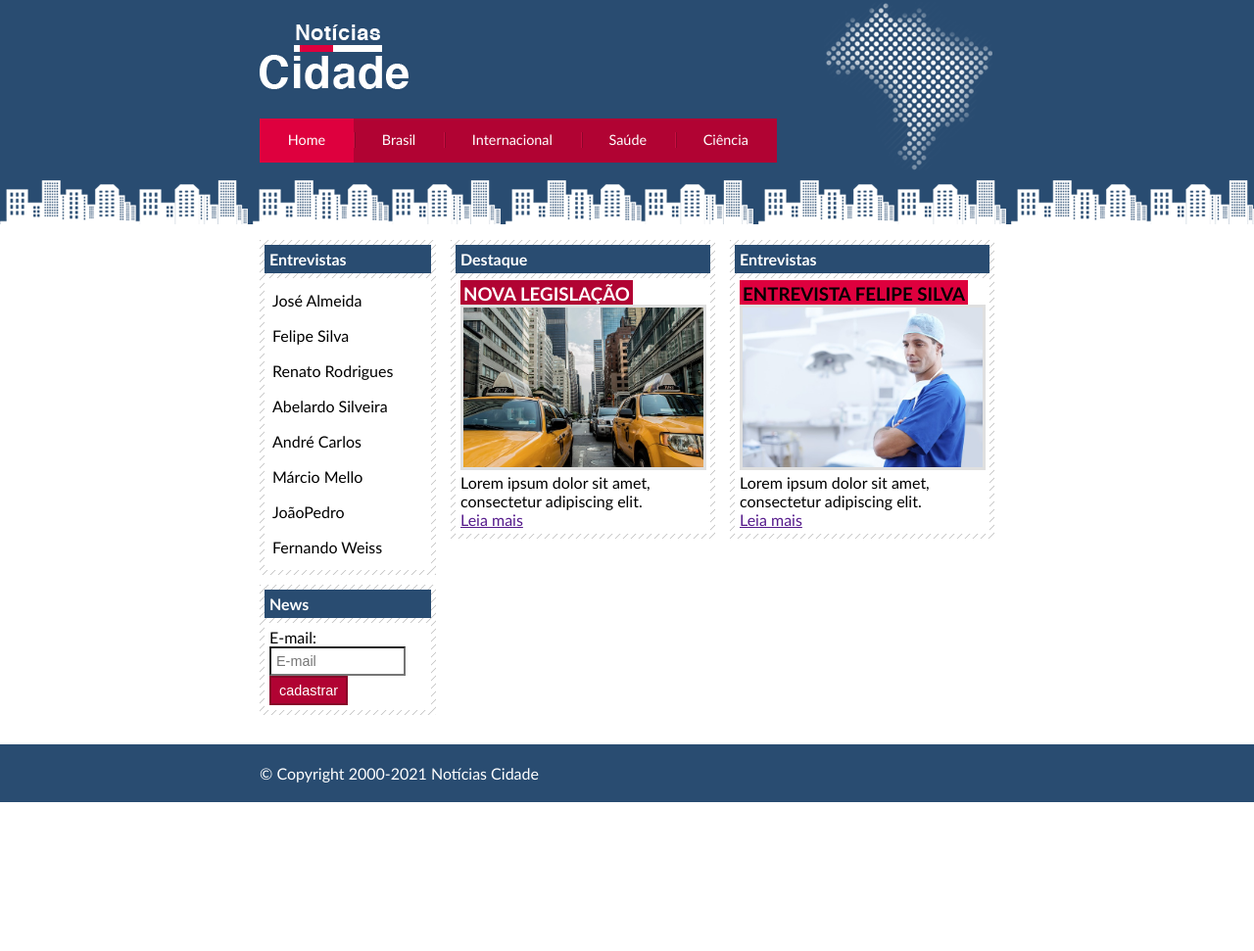
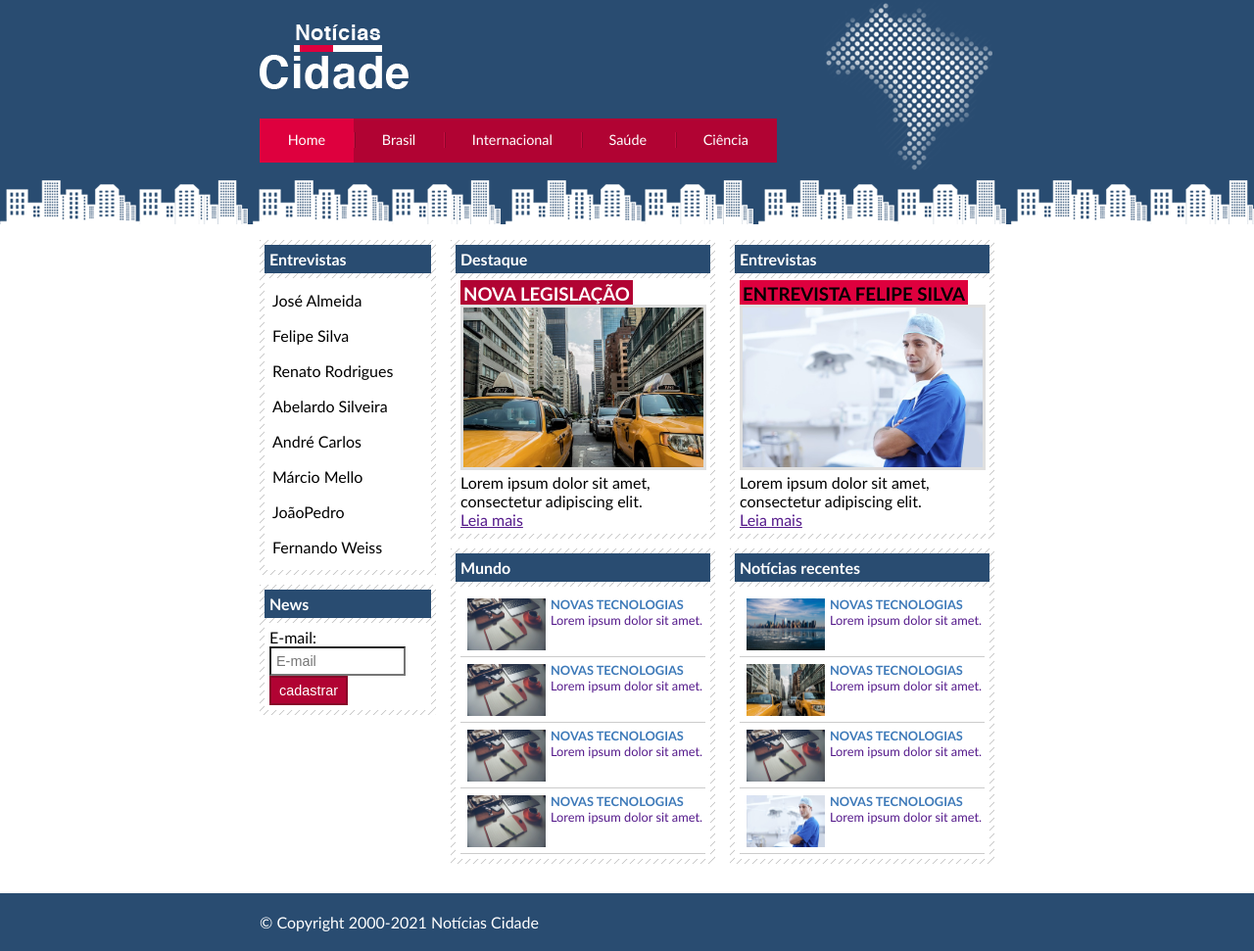
Before and after one commit to leonardodebritto/project-news, a plain HTML site: page index.html in a window 1280 px wide. Shown: the whole page at 98% size. Before the commit the page ends 819 px from the top, so only its background shows below. Drawn offline with Linux system fonts and the light colour scheme.

Commit message:
Finishing the index page

```diff
--- a/css/style.css
+++ b/css/style.css
@@ -189,6 +189,34 @@ h3 {
     background: #de003e;
 }
 
+/*Formating news list*/
+
+#news-list li {
+    padding: 2px;
+    border-bottom: 1px solid #ccc;
+    height: 62px;
+}
+
+#news-list li a img {
+    float: left;
+    margin: 5px;
+}
+
+#news-list li a {
+    text-decoration: none;
+}
+#news-list li a h3 {
+    font-size: 1em;
+    padding: 0;
+    color: #3e7ab9;
+}
+#news-list li a {
+    font-size: 0.8em;
+}
+#news-list li:hover {
+    background: #eee;
+    cursor: pointer;
+}
 
 
 /*Footer*/
--- a/index.html
+++ b/index.html
@@ -37,6 +37,7 @@
         <!--Begining of content section -->
         <div id="content">
 
+            <!--Begining of primary content section -->
             <div id="primary">
                 <div class="box spotlight">
                     <h2>Destaque</h2>
@@ -47,8 +48,47 @@
                         <a href="">Leia mais</a>
                     </div>
                 </div>
+
+                <div class="box">
+                    <h2>Mundo</h2>
+                    <div class="content-box">
+                        <ul id="news-list">
+                            <li>
+                                <a href="">
+                                    <img src="image/tecnologia.jpg" alt="technology" width="80px">
+                                    <h3>Novas tecnologias</h3>
+                                    <p>Lorem ipsum dolor sit amet.</p>
+                                </a>
+                            </li>
+                            <li>
+                                <a href="">
+                                    <img src="image/tecnologia.jpg" alt="technology" width="80px">
+                                    <h3>Novas tecnologias</h3>
+                                    <p>Lorem ipsum dolor sit amet.</p>
+                                </a>
+                            </li>
+                            <li>
+                                <a href="">
+                                    <img src="image/tecnologia.jpg" alt="technology" width="80px">
+                                    <h3>Novas tecnologias</h3>
+                                    <p>Lorem ipsum dolor sit amet.</p>
+                                </a>
+                            </li>
+                            <li>
+                                <a href="">
+                                    <img src="image/tecnologia.jpg" alt="technology" width="80px">
+                                    <h3>Novas tecnologias</h3>
+                                    <p>Lorem ipsum dolor sit amet.</p>
+                                </a>
+                            </li>
+                        </ul>
+                    </div>
+                </div>
+
             </div>
+            <!--Ending of primary content section -->
 
+            <!--Begining of secondary content section -->
             <div id="secondary">
                 <div class="box interview">
                     <h2>Entrevistas</h2>
@@ -59,6 +99,43 @@
                         <a href="">Leia mais</a>
                     </div>
                 </div>
+
+                <div class="box">
+                    <h2>Notícias recentes</h2>
+                    <div class="content-box">
+                        <ul id="news-list">
+                            <li>
+                                <a href="">
+                                    <img src="image/cidade.jpg" alt="city" width="80px">
+                                    <h3>Novas tecnologias</h3>
+                                    <p>Lorem ipsum dolor sit amet.</p>
+                                </a>
+                            </li>
+                            <li>
+                                <a href="">
+                                    <img src="image/taxi.jpg" alt="taxi" width="80px">
+                                    <h3>Novas tecnologias</h3>
+                                    <p>Lorem ipsum dolor sit amet.</p>
+                                </a>
+                            </li>
+                            <li>
+                                <a href="">
+                                    <img src="image/tecnologia.jpg" alt="technology" width="80px">
+                                    <h3>Novas tecnologias</h3>
+                                    <p>Lorem ipsum dolor sit amet.</p>
+                                </a>
+                            </li>
+                            <li>
+                                <a href="">
+                                    <img src="image/doutor.jpg" alt="doctor" width="80px">
+                                    <h3>Novas tecnologias</h3>
+                                    <p>Lorem ipsum dolor sit amet.</p>
+                                </a>
+                            </li>
+                        </ul>
+                    </div>
+                </div>
+                <!--Ending of secondary content section -->
 
             </div>
 
```
